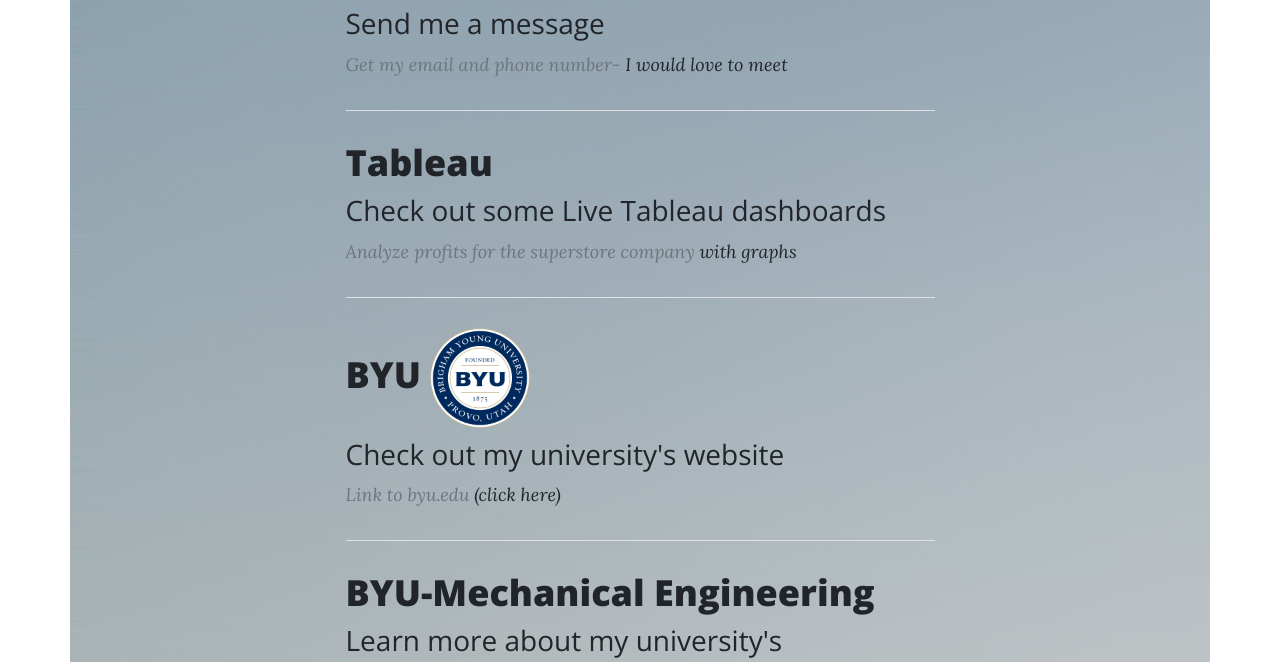
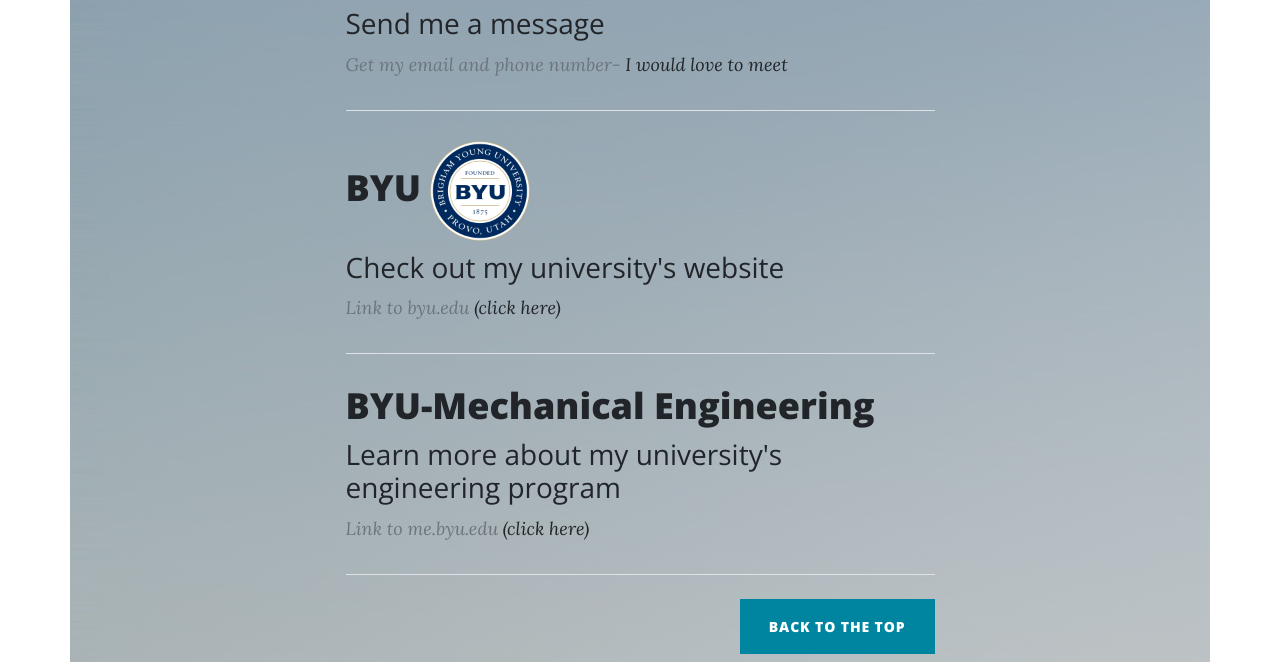
Before and after one commit to nrs3232/nathanrstrong, a plain HTML site: page index.html in a window 1280 px wide. Shown: the part 1319-1981 px from the top of the page. Drawn offline with nearby package versions, Linux system fonts and the light colour scheme; files whose address does not match are found by name.

Commit message:
Update index.html

```diff
--- a/index.html
+++ b/index.html
@@ -41,8 +41,6 @@
                     <li class="nav-item"><a class="nav-link px-lg-3 py-3 py-lg-4" href="html/interests.html">My
                             Interests</a></li>
                     <li class="nav-item"><a class="nav-link px-lg-3 py-3 py-lg-4" href="html/contact.html">Contact</a>
-                    </li>
-                    <li class="nav-item"><a class="nav-link px-lg-3 py-3 py-lg-4" href="html/tableau.html">Tableau</a>
                     </li>
                 </ul>
             </div>
@@ -104,19 +102,7 @@
                         <a href="html/contact.html">I would love to meet</a>
                     </p>
                 </div>
-                <!-- Divider-->
-                <hr class="my-4" />
-                <!-- Post preview-->
-                <div class="post-preview">
-                    <a href="html/tableau.html">
-                        <h2 class="post-title">Tableau</h2>
-                        <h3 class="post-subtitle">Check out some Live Tableau dashboards</h3>
-                    </a>
-                    <p class="post-meta">
-                        Analyze profits for the superstore company
-                        <a href="html/tableau.html">with graphs</a>
-                    </p>
-                </div>
+
                 <!-- Divider-->
                 <hr class="my-4" />
                 <!-- Post preview-->
```
